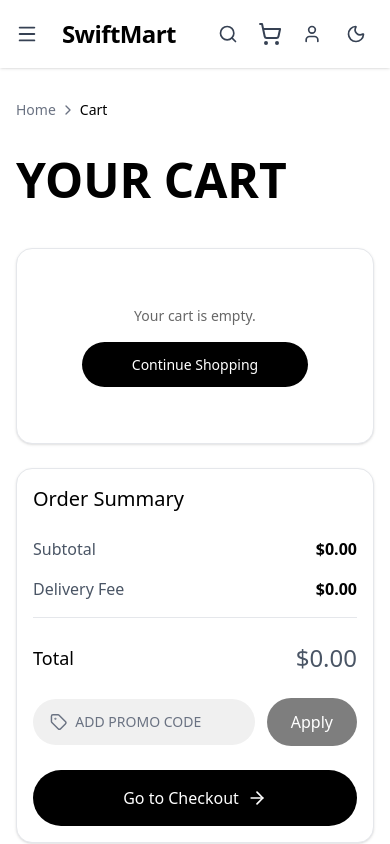
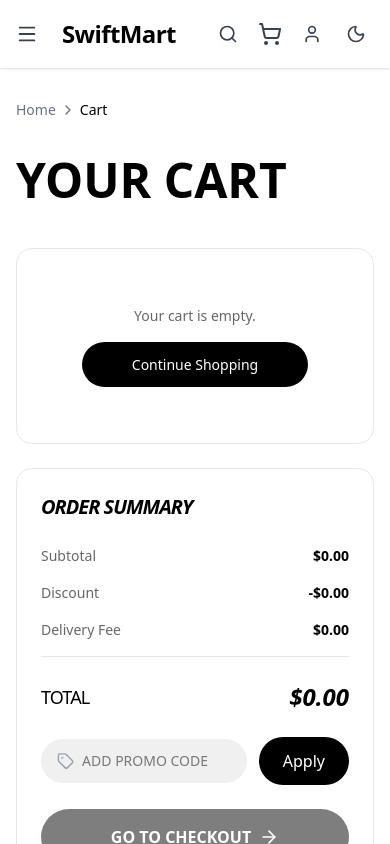
Before and after one commit to adsfixterintern/swift-mart, a Next.js app: page /cart in a window 390 px wide. Shown: the top 844 px of the page. Built offline with nearby package versions, Linux system fonts and the light colour scheme.

Commit message:
modify cart page

```diff
--- a/src/app/cart/page.jsx
+++ b/src/app/cart/page.jsx
@@ -1,10 +1,9 @@
 "use client";
 
-import { useState } from "react";
+import { useState, useMemo } from "react";
 import { ChevronRight, Trash2, Minus, Plus, Tag, ArrowRight } from "lucide-react";
 import Link from "next/link";
 import { useCart } from "@/context/CartContext";
-import { useTheme } from "@/context/ThemeContext";
 
 // 🎁 Promo Codes JSON List
 const PROMO_CODES = [
@@ -15,12 +14,35 @@
 
 export default function CartPage() {
   const { cart, updateQuantity, removeFromCart, cartTotal } = useCart();
-const {theme}=useTheme();
-console.log(theme)
+
   // Promo States
   const [promoInput, setPromoInput] = useState("");
   const [appliedPromo, setAppliedPromo] = useState(null);
   const [promoMessage, setPromoMessage] = useState({ text: "", type: "" });
+
+  // ১. ক্যালকুলেশন লজিক (Memoized for Performance)
+  const totals = useMemo(() => {
+    // যদি আপনার প্রোডাক্ট ডাটাতে sellPrice এবং discountPrice থাকে, তবে এখানে সেভিংস ক্যালকুলেট করা যায়
+    // আপাতত আমরা প্রোমো কোড ডিসকাউন্ট ফোকাস করছি
+    let promoDiscount = 0;
+    let deliveryFee = cart.length > 0 ? 15 : 0;
+
+    if (appliedPromo) {
+      if (appliedPromo.type === "percentage") {
+        promoDiscount = cartTotal * (appliedPromo.value / 100);
+      } else if (appliedPromo.type === "flat") {
+        promoDiscount = appliedPromo.value;
+      } else if (appliedPromo.type === "freeship") {
+        deliveryFee = 0;
+      }
+    }
+
+    // ডিসকাউন্ট যেন সাবটোটালের চেয়ে বেশি না হয়
+    const finalDiscount = promoDiscount > cartTotal ? cartTotal : promoDiscount;
+    const finalTotal = cartTotal - finalDiscount + deliveryFee;
+
+    return { promoDiscount: finalDiscount, deliveryFee, finalTotal };
+  }, [cart, cartTotal, appliedPromo]);
 
   // Promo Apply Logic
   const handleApplyPromo = () => {
@@ -42,28 +64,7 @@
     }
   };
 
-  let discountAmount = 0;
-  let deliveryFee = cart.length > 0 ? 15 : 0;
-
-  if (appliedPromo) {
-    if (appliedPromo.type === "percentage") {
-      discountAmount = cartTotal * (appliedPromo.value / 100);
-    } else if (appliedPromo.type === "flat") {
-      discountAmount = appliedPromo.value;
-    } else if (appliedPromo.type === "freeship") {
-      deliveryFee = 0;
-    }
-  }
-
-
-  if (discountAmount > cartTotal) {
-    discountAmount = cartTotal;
-  }
-
-  const finalTotal = cartTotal - discountAmount + deliveryFee;
-
   return (
-    // Main Background (Darker in dark mode for contrast)
     <div className="max-w-7xl mx-auto px-4 py-8 bg-white dark:bg-[#050505] min-h-screen transition-colors duration-300">
 
       {/* Breadcrumb */}
@@ -78,11 +79,10 @@
       <div className="flex flex-col lg:flex-row gap-6 items-start">
 
         {/* Left Side: Cart Items List */}
-        {/* Card Background (Slightly lighter dark:bg-[#121212] for separation) */}
-        <div className="flex-1 w-full border border-gray-200 dark:border-gray-800/90 rounded-2xl p-4 md:p-6 space-y-6 bg-white dark:bg-[#121212] shadow-sm dark:shadow-none">
+        <div className="flex-1 w-full border border-gray-200 dark:border-gray-800/90 rounded-2xl p-4 md:p-6 space-y-6 bg-white dark:bg-[#121212]">
           {cart.length === 0 ? (
             <div className="text-center py-10 space-y-4">
-              <p className="p-text text-gray-500 dark:text-gray-400">Your cart is empty.</p>
+              <p className="p-text">Your cart is empty.</p>
               <Link href="/shop" className="btn-global inline-block">
                 Continue Shopping
               </Link>
@@ -91,156 +91,107 @@
             cart.map((item, index) => (
               <div key={`${item.id}-${item.color}-${item.size}`}>
                 <div className="flex gap-4 items-center">
-
-                  {/* Product Image */}
-                  <div className="w-24 h-24 md:w-32 md:h-32 bg-[#F0F0F0] dark:bg-[#1e1e1e] rounded-xl flex-shrink-0 p-2 overflow-hidden flex items-center justify-center">
-                    <img
-                      src={item.image}
-                      alt={item.name}
-                      className="max-w-full max-h-full object-contain"
-                    />
+                  <div className="w-24 h-24 md:w-32 md:h-32 bg-[#F0F0F0] dark:bg-[#1e1e1e] rounded-xl flex-shrink-0 p-2 flex items-center justify-center">
+                    <img src={item.image} alt={item.name} className="max-w-full max-h-full object-contain" />
                   </div>
 
-                  {/* Product Details */}
-                  <div className="flex-1 flex flex-col justify-between h-full space-y-2 md:space-y-4">
+                  <div className="flex-1 flex flex-col justify-between h-full space-y-2">
                     <div className="flex justify-between items-start">
                       <div>
-                        <h3 className=" text-lg md:text-xl leading-tight text-black dark:text-white">
-                          {item.name}
-                        </h3>
-                        <p className="text-sm mt-1 text-gray-500 dark:text-gray-400">
-                          Size: <span className="text-gray-700 dark:text-gray-300">{item.size}</span>
-                        </p>
-                        <p className="text-sm text-gray-500 dark:text-gray-400">
-                          Color: <span className="text-gray-700 dark:text-gray-300">{item.color}</span>
-                        </p>
+                        <h3 className="text-lg md:text-xl font-bold text-black dark:text-white">{item.name}</h3>
+                        <p className="text-sm text-gray-500">Size: <span className="dark:text-gray-300">{item.size}</span></p>
+                        <p className="text-sm text-gray-500">Color: <span className="dark:text-gray-300">{item.color}</span></p>
                       </div>
-
-                      {/* Delete Button */}
-                      <button
-                        onClick={() => removeFromCart(item.id, item.color, item.size)}
-                        className="text-red-500 hover:text-red-600 transition-colors p-1"
-                      >
+                      <button onClick={() => removeFromCart(item.id, item.color, item.size)} className="text-red-500 hover:text-red-600 transition-colors">
                         <Trash2 size={20} />
                       </button>
                     </div>
 
                     <div className="flex justify-between items-center">
-                      <span className="text-xl md:text-2xl text-black dark:text-white">
-                        ${item.price}
-                      </span>
-
-                      {/* Quantity Controller */}
-                      <div className="flex items-center gap-4 bg-[#F0F0F0] dark:bg-[#1e1e1e] rounded-full px-4 py-2 border border-transparent dark:border-gray-800">
-                        <button
-                          onClick={() => updateQuantity(item.id, item.color, item.size, "decrement")}
-                          className="text-gray-600 dark:text-gray-300 hover:text-black dark:hover:text-white transition-colors"
-                        >
-                          <Minus size={16} />
-                        </button>
-                        <span className="font-semibold text-sm w-4 text-center text-black dark:text-white">
-                          {item.quantity}
-                        </span>
-                        <button
-                          onClick={() => updateQuantity(item.id, item.color, item.size, "increment")}
-                          className="text-gray-600 dark:text-gray-300 hover:text-black dark:hover:text-white transition-colors"
-                        >
-                          <Plus size={16} />
-                        </button>
+                      <span className="text-xl md:text-2xl font-bold text-black dark:text-white">${item.price}</span>
+                      <div className="flex items-center gap-4 bg-[#F0F0F0] dark:bg-[#1e1e1e] rounded-full px-4 py-2">
+                        <button onClick={() => updateQuantity(item.id, item.color, item.size, "decrement")} className="text-gray-600 dark:text-gray-300"><Minus size={16} /></button>
+                        <span className="font-semibold dark:text-white">{item.quantity}</span>
+                        <button onClick={() => updateQuantity(item.id, item.color, item.size, "increment")} className="text-gray-600 dark:text-gray-300"><Plus size={16} /></button>
                       </div>
                     </div>
                   </div>
                 </div>
-
-                {/* Divider */}
-                {index !== cart.length - 1 && (
-                  <hr className="my-6 border-gray-200 dark:border-gray-800/60" />
-                )}
+                {index !== cart.length - 1 && <hr className="my-6 border-gray-200 dark:border-gray-800/60" />}
               </div>
             ))
           )}
         </div>
 
         {/* Right Side: Order Summary */}
-        <div className="w-full lg:w-100 border border-gray-200 dark:border-gray-800/90 rounded-2xl p-4 md:p-6 space-y-6 bg-white dark:bg-[#121212] shadow-sm dark:shadow-none">
-          <h2 className="text-xl text-black dark:text-white">Order Summary</h2>
+        <div className="w-full lg:w-[400px] border border-gray-200 dark:border-gray-800/90 rounded-2xl p-6 space-y-6 bg-white dark:bg-[#121212]">
+          <h2 className="text-xl font-bold text-black dark:text-white italic uppercase tracking-tighter">Order Summary</h2>
 
-          <div className="space-y-4 text-base text-gray-600 dark:text-gray-300">
-            <div className="flex justify-between">
+          <div className="space-y-4 text-base">
+            <div className="flex justify-between p-text">
               <span>Subtotal</span>
               <span className="font-bold text-black dark:text-white">${cartTotal.toFixed(2)}</span>
             </div>
 
-            {discountAmount > 0 && (
-              <div className="flex justify-between">
-                <span>
-                  Discount
-                  {appliedPromo?.type === "percentage" ? ` (${appliedPromo.value}%)` : ""}
+            {/* Discount Section (সব সময় দেখাবে, ডিসকাউন্ট থাকলে লাল হবে) */}
+            <div className="flex justify-between p-text">
+              <span>Discount {appliedPromo?.type === "percentage" ? `(${appliedPromo.value}%)` : ""}</span>
+              <span className={`font-bold ${totals.promoDiscount > 0 ? "text-red-500" : "text-black dark:text-white"}`}>
+                -${totals.promoDiscount.toFixed(2)}
               </span>
-                <span className="font-bold text-red-500">-${discountAmount.toFixed(2)}</span>
             </div>
-            )}
 
-            <div className="flex justify-between">
+            <div className="flex justify-between p-text">
               <span>Delivery Fee</span>
               <span className="font-bold text-black dark:text-white">
-                {deliveryFee === 0 && appliedPromo?.type === "freeship" ? (
-                  <span className="text-green-500">Free</span>
-                ) : (
-                  `$${deliveryFee.toFixed(2)}`
-                )}
+                {totals.deliveryFee === 0 && cart.length > 0 ? <span className="text-green-500">Free</span> : `$${totals.deliveryFee.toFixed(2)}`}
               </span>
             </div>
 
             <hr className="border-gray-200 dark:border-gray-800/60" />
 
             <div className="flex justify-between items-center pt-2">
-              <span className="text-lg text-black dark:text-white">Total</span>
-              <span className=" text-2xl  dark:text-white">${finalTotal.toFixed(2)}</span>
+              <span className="text-lg font-medium text-black dark:text-white uppercase tracking-tighter">Total</span>
+              <span className="text-2xl font-black text-black dark:text-white italic">${totals.finalTotal.toFixed(2)}</span>
             </div>
           </div>
 
-          {/* Promo Code Input */}
-          <div>
+          {/* Promo Input */}
+          <div className="space-y-2">
             <div className="flex items-center gap-3">
-              <div className="flex-1 flex items-center bg-[#F0F0F0] dark:bg-[#1e1e1e] rounded-full px-4 py-3 border border-transparent dark:border-gray-800 focus-within:border-gray-400 dark:focus-within:border-gray-600 transition-colors">
-                <Tag size={20} className="text-gray-500 mr-2" />
+              <div className="flex-1 flex items-center bg-[#F0F0F0] dark:bg-[#1e1e1e] rounded-full px-4 py-3">
+                <Tag size={20} className="text-gray-400 mr-2" />
                 <input
                   type="text"
                   value={promoInput}
                   onChange={(e) => setPromoInput(e.target.value)}
                   placeholder="Add promo code"
-                  className="bg-transparent outline-none w-full text-sm text-black dark:text-white placeholder-gray-500 dark:placeholder-gray-400 uppercase"
+                  className="bg-transparent outline-none w-full text-sm text-black dark:text-white uppercase"
                 />
               </div>
-              <button
-                onClick={handleApplyPromo}
-                disabled={cart.length === 0}
-                className="px-6 py-3 bg-black text-white dark:bg-white dark:text-black font-medium rounded-full hover:opacity-80 transition-opacity disabled:opacity-50"
-              >
+              <button onClick={handleApplyPromo} className="px-6 py-3 bg-black text-white dark:bg-white dark:text-black font-medium rounded-full hover:opacity-80 transition-opacity">
                 Apply
               </button>
             </div>
-            {/* Message Display (Success/Error) */}
             {promoMessage.text && (
-              <p className={`mt-2 text-sm ml-2 ${promoMessage.type === "success" ? "text-green-500" : "text-red-500"}`}>
+              <p className={`text-xs ml-4 ${promoMessage.type === "success" ? "text-green-500" : "text-red-500"}`}>
                 {promoMessage.text}
               </p>
             )}
           </div>
 
-          {/* Checkout Button */}
-          <Link href={{
+          {/* Checkout Button with Query Params */}
+          <Link
+            href={{
               pathname: '/checkout',
               query: {
                 subtotal: cartTotal.toFixed(2),
-      discount: discountAmount.toFixed(2),
-      delivery: deliveryFee.toFixed(2),
-      total: finalTotal.toFixed(2)
+                discount: totals.promoDiscount.toFixed(2),
+                delivery: totals.deliveryFee.toFixed(2),
+                total: totals.finalTotal.toFixed(2)
               }
             }}
-            disabled={cart.length === 0}
-            className="w-full flex justify-center items-center gap-2 bg-black text-white dark:bg-white dark:text-black py-4 rounded-full font-medium hover:opacity-90 transition-opacity mt-4 disabled:opacity-50 disabled:cursor-not-allowed"
+            className={`w-full flex justify-center items-center gap-2 bg-black text-white dark:bg-white dark:text-black py-4 rounded-full font-bold uppercase transition-all shadow-lg ${cart.length === 0 ? "opacity-50 pointer-events-none" : "hover:scale-[1.02]"}`}
           >
             Go to Checkout <ArrowRight size={20} />
           </Link>
```
Lines whose indentation alone changed are shown as unchanged.
